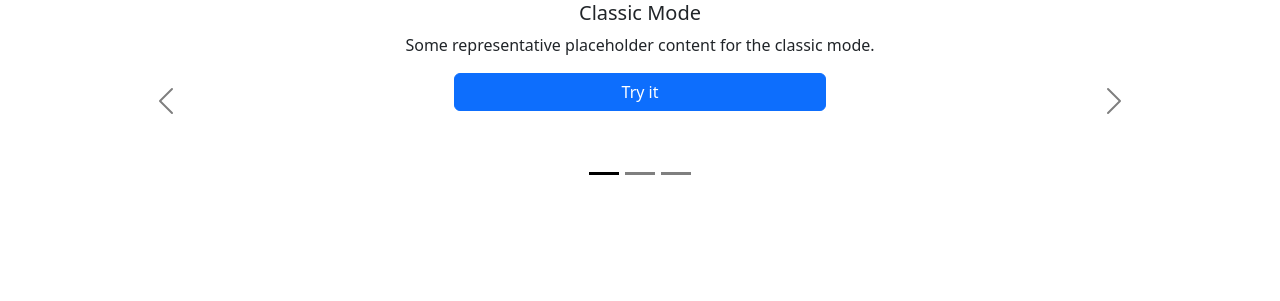
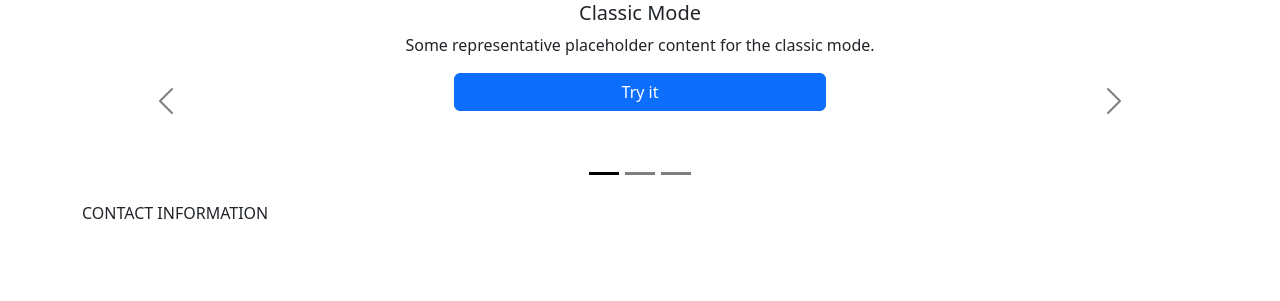
Before and after one commit to WSokoll/PrediGrowee, a Python web app: template app/templates/welcome.jinja in a window 1280 px wide. Shown: the part 456-757 px from the top of the page. Run offline with Jinja, Linux system fonts and the light colour scheme; the template is opened without the code that fills it, so the values that code supplies are empty; some libraries are stand-ins or nearby versions.

```diff
--- a/app/templates/base.jinja
+++ b/app/templates/base.jinja
@@ -55,8 +55,7 @@
               <a class="nav-link" href="#mode-selection-section">Get Started</a>
             </li>
             <li class="nav-item">
-              <!-- TODO contact -->
-              <a class="nav-link" href="#">Contact</a>
+              <a class="nav-link" href="#contact-section">Contact</a>
             </li>
           {% else %}
             <li class="nav-item">
@@ -70,7 +69,7 @@
               </a>
             </li>
             <li class="nav-item">
-              <a class="nav-link" href="{{ url_for('welcome.get') }}#">Contact</a>
+              <a class="nav-link" href="{{ url_for('welcome.get') }}#contact-section">Contact</a>
             </li>
           {% endif %}
 
--- a/app/templates/welcome.jinja
+++ b/app/templates/welcome.jinja
@@ -59,6 +59,10 @@
     </div>
   </div>
 
+  <!-- TODO: Contact section -->
   <!-- Contact section -->
+  <div class="container" id="contact-section">
+    CONTACT INFORMATION
+  </div>
 
 {% endblock %}
```
Also changed, not shown: app/templates/game.jinja (+7 -4 lines).
